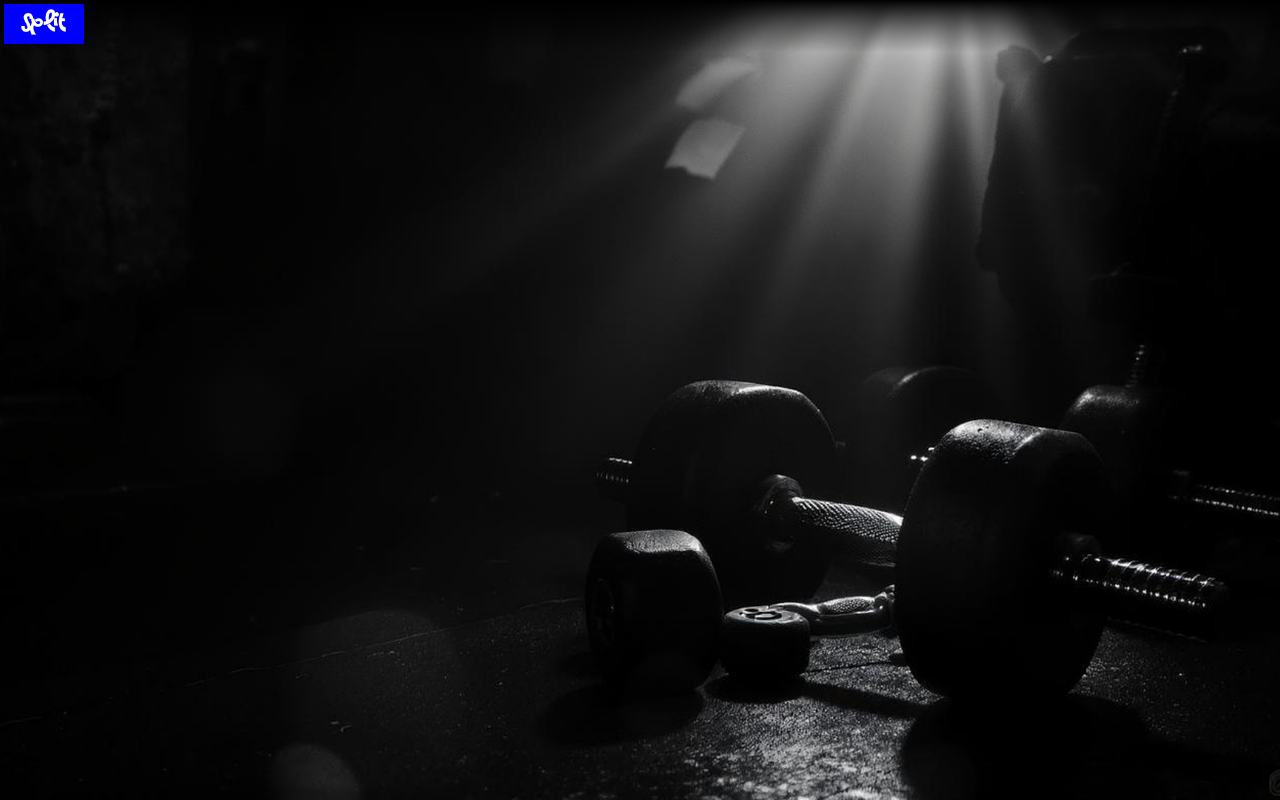
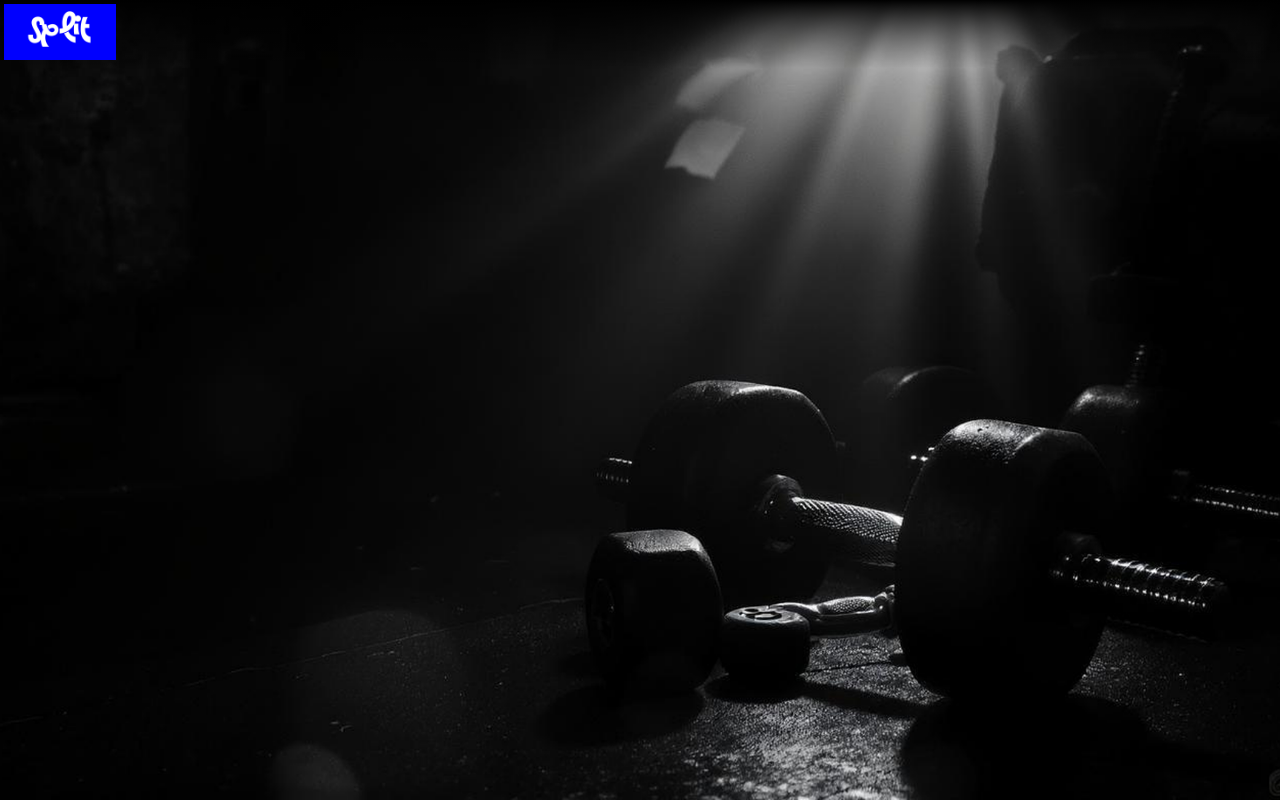
Before and after one commit to RyanArmstrong777/Split-Support, a plain HTML site: page index.html in a window 1280 px wide. Drawn offline with Linux system fonts and the light colour scheme.

Commit message:
basic fixes

```diff
--- a/css/styles.css
+++ b/css/styles.css
@@ -27,7 +27,8 @@ body {
 }
 
 .app-logo {
-    height: 5vh;
+    height: 7vh;
     object-fit: contain;
+    user-select: none;
     background-color: blue;
 }
```
